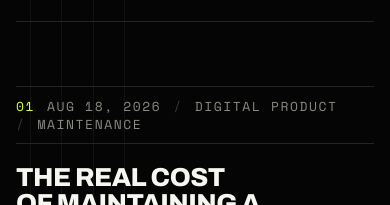
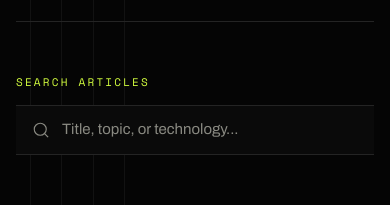
Before and after one commit to elmerjacobo97/portfolio-gsap-v2, a Next.js app: page /en/blog in a window 390 px wide. Shown: the part 306-511 px from the top of the page. Built offline with nearby package versions, Linux system fonts and the light colour scheme; no server answers.

Commit message:
Add client-side search functionality to blog index

```diff
--- a/app/[locale]/blog/page.tsx
+++ b/app/[locale]/blog/page.tsx
@@ -5,6 +5,7 @@ import { getDictionary } from "@/i18n/get-dictionary";
 import { hasLocale, localeTag } from "@/i18n/config";
 import { getPosts } from "@/lib/blog";
 import { buildAlternates } from "@/lib/seo";
+import { BlogSearch } from "@/components/blog/BlogSearch";
 import { PostCard } from "@/components/blog/PostCard";
 import { PostList } from "@/components/blog/PostList";
 import { SectionHeader } from "@/components/sections/SectionHeader";
@@ -77,6 +78,12 @@ export default async function BlogIndex({
 					</p>
 				</div>
 			) : (
+				<BlogSearch
+					label={dict.blog.searchLabel}
+					placeholder={dict.blog.searchPlaceholder}
+					clearLabel={dict.blog.clearSearch}
+					noResults={dict.blog.noResults}
+				>
 					<PostList>
 						{posts.map((post, i) => (
 							<PostCard
@@ -89,6 +96,7 @@ export default async function BlogIndex({
 							/>
 						))}
 					</PostList>
+				</BlogSearch>
 			)}
 		</main>
 	);
--- /dev/null
+++ b/components/blog/BlogSearch.tsx
@@ -0,0 +1,112 @@
+"use client";
+
+import { Search, X } from "lucide-react";
+import { useEffect, useRef, useState } from "react";
+
+function normalize(value: string) {
+	return value
+		.toLocaleLowerCase()
+		.normalize("NFD")
+		.replace(/[\u0300-\u036f]/g, "");
+}
+
+export function BlogSearch({
+	children,
+	label,
+	placeholder,
+	clearLabel,
+	noResults,
+}: {
+	children: React.ReactNode;
+	label: string;
+	placeholder: string;
+	clearLabel: string;
+	noResults: string;
+}) {
+	const rootRef = useRef<HTMLDivElement>(null);
+	const [query, setQuery] = useState("");
+
+	useEffect(() => {
+		const root = rootRef.current;
+		if (!root) return;
+
+		const normalizedQuery = normalize(query.trim());
+		const cards = Array.from(
+			root.querySelectorAll<HTMLElement>("[data-post-search]"),
+		);
+		let visible = 0;
+
+		for (const card of cards) {
+			const matches =
+				!normalizedQuery ||
+				normalize(card.dataset.postSearch ?? "").includes(normalizedQuery);
+			card.hidden = !matches;
+			card.setAttribute("aria-hidden", String(!matches));
+			if (matches) visible += 1;
+		}
+
+		const noResultsMessage = root.querySelector<HTMLElement>(
+			"[data-no-results]",
+		);
+		if (noResultsMessage) noResultsMessage.hidden = visible > 0;
+	}, [query]);
+
+	return (
+		<div ref={rootRef}>
+			<div className="grid-page mt-12 md:mt-16">
+				<form
+					role="search"
+					onSubmit={(event) => event.preventDefault()}
+					className="col-span-12 lg:col-span-10 lg:col-start-2"
+				>
+					<label htmlFor="blog-search" className="u-label text-accent">
+						{label}
+					</label>
+					<div className="border-rule relative mt-3 flex items-center border-y bg-surface-inset">
+						<Search
+							aria-hidden
+							size={18}
+							strokeWidth={1.5}
+							strokeLinecap="square"
+							strokeLinejoin="miter"
+							className="text-text-dim ml-4 shrink-0"
+						/>
+						<input
+							id="blog-search"
+							value={query}
+							onChange={(event) => setQuery(event.target.value)}
+							placeholder={placeholder}
+							className="text-body text-text placeholder:text-text-dim min-h-12 min-w-0 flex-1 bg-transparent px-3 py-3 outline-none"
+						/>
+						{query ? (
+							<button
+								type="button"
+								onClick={() => setQuery("")}
+								aria-label={clearLabel}
+								className="text-text-dim hover:text-accent mr-3 inline-flex shrink-0 p-2 transition-colors duration-200"
+							>
+								<X
+									aria-hidden
+									size={16}
+									strokeWidth={1.5}
+									strokeLinecap="square"
+									strokeLinejoin="miter"
+								/>
+							</button>
+						) : null}
+					</div>
+				</form>
+			</div>
+
+			{children}
+
+			<p
+				data-no-results
+				hidden
+				className="text-body text-text-secondary page-pad mt-16 md:mt-20"
+			>
+				{noResults}
+			</p>
+		</div>
+	);
+}
--- a/components/blog/PostCard.tsx
+++ b/components/blog/PostCard.tsx
@@ -36,6 +36,9 @@ export function PostCard({
 	return (
 		<article
 			className={cn("post-card group col-span-12", placement(index))}
+			data-post-search={[post.title, post.description, post.category, post.slug, ...post.tags]
+				.filter(Boolean)
+				.join(" ")}
 		>
 			<div className="flex items-baseline justify-between gap-6 border-rule border-y py-3">
 				<div className="u-meta text-text-dim flex min-w-0 flex-wrap gap-x-3 gap-y-1">
--- a/i18n/dictionaries/en.ts
+++ b/i18n/dictionaries/en.ts
@@ -246,6 +246,10 @@ const en = {
     index: "05",
     title: "Blog",
     lead: "I write about how digital products get built and kept alive: decisions, costs, and process for small and mid-sized businesses.",
+    searchLabel: "Search articles",
+    searchPlaceholder: "Title, topic, or technology...",
+    clearSearch: "Clear search",
+    noResults: "No articles match that search.",
     empty: "No posts yet.",
     readPost: "Read article",
     backToBlog: "Back to blog",
--- a/i18n/dictionaries/es.ts
+++ b/i18n/dictionaries/es.ts
@@ -243,6 +243,10 @@ const es = {
     index: "05",
     title: "Blog",
     lead: "Escribo sobre cómo se construyen y se mantienen los productos digitales: decisiones, costos y procesos para negocios pequeños y medianos.",
+    searchLabel: "Buscar artículos",
+    searchPlaceholder: "Título, tema o tecnología...",
+    clearSearch: "Limpiar búsqueda",
+    noResults: "No encontré artículos con esa búsqueda.",
     empty: "Todavía no hay publicaciones.",
     readPost: "Leer artículo",
     backToBlog: "Volver al blog",
```
Lines whose indentation alone changed are shown as unchanged.
